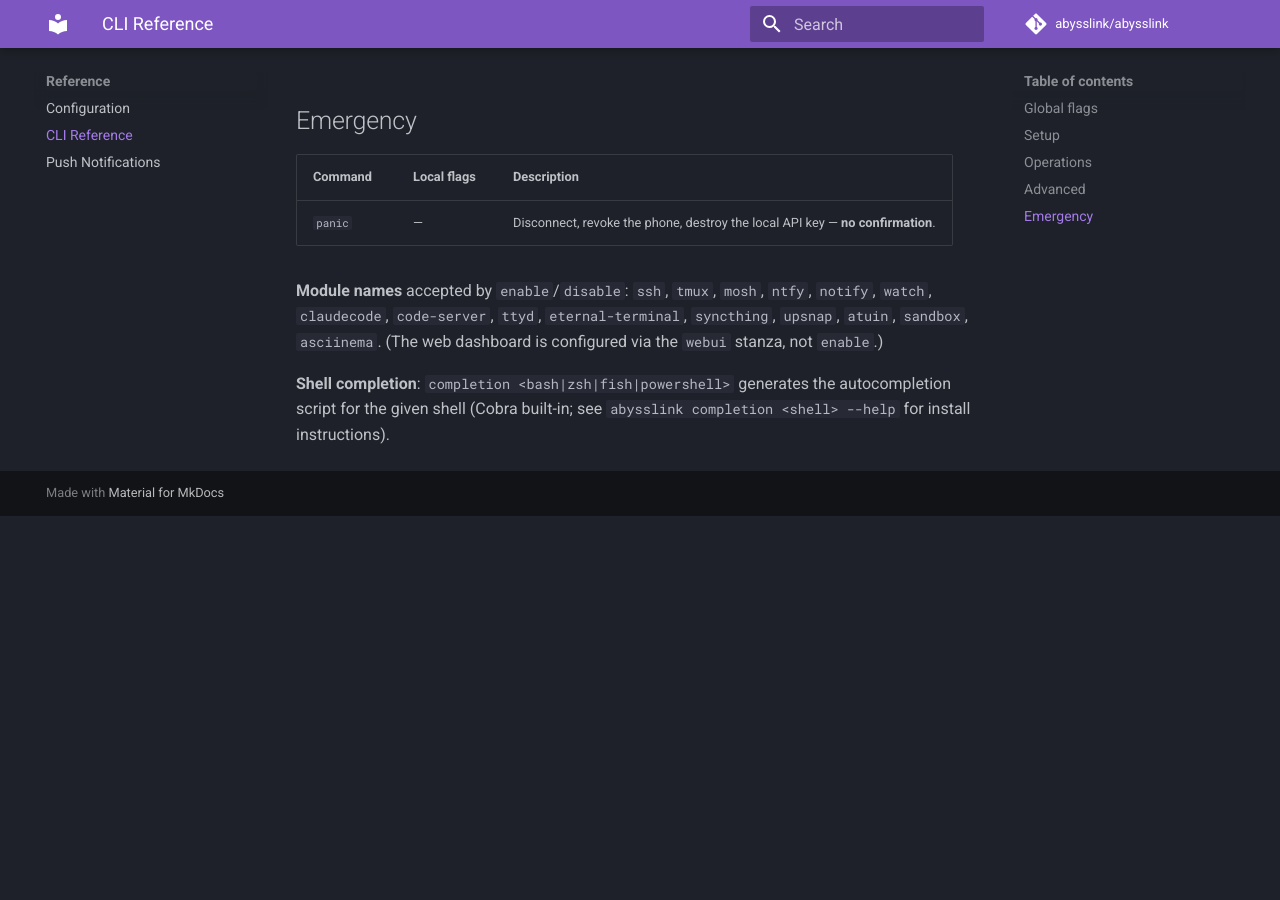
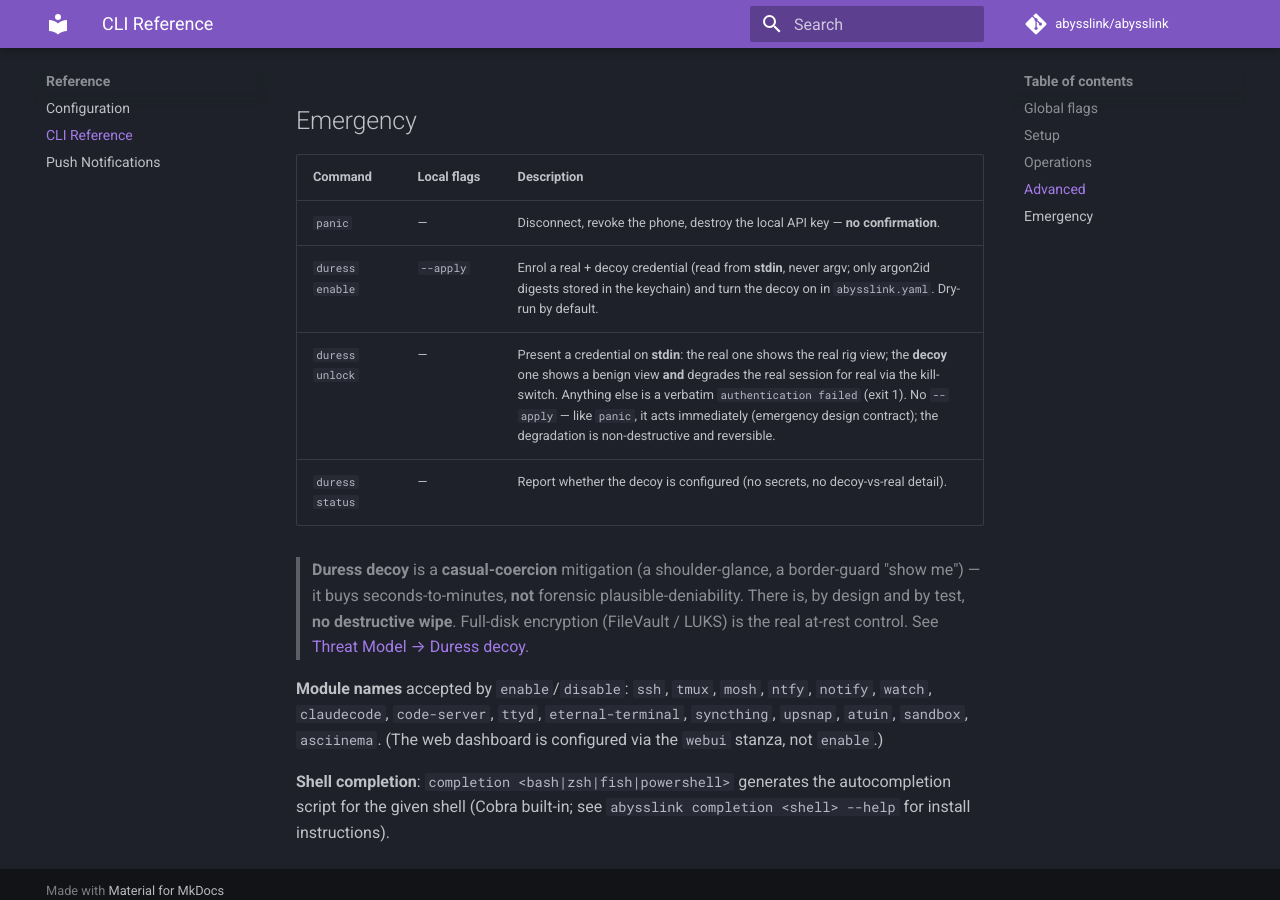
Before and after one commit to abysslink/abysslink, an MkDocs documentation site: the page built from docs/cli-reference.md, in a window 1280 px wide and 900 px high, scrolled down 6195 px. Built offline with MkDocs 1.6.1 and Material for MkDocs 9.7.7, drawn with Linux system fonts in a browser that asks for light colours; comment, search, counter and statistics services are not loaded; before the commit the page ends 6711 px from its top, so only the background shows below that.

Commit message:
docs(cli): document the abysslink duress command group in the CLI reference
The Phase 39 duress decoy shipped enable/unlock/status but the CLI reference
(command catalog) was not updated. Add the three commands to the Emergency
section with the stdin-only / dry-run-default / no-wipe honest framing and a
link to the threat model.

Co-Authored-By: Claude Opus 4.8 <noreply@anthropic.com>
Signed-off-by: mohandoz <mohandoz@users.noreply.github.com>

```diff
--- a/docs/cli-reference.md
+++ b/docs/cli-reference.md
@@ -87,6 +87,11 @@ Persistent flags on the root command, available to every subcommand:
 | Command | Local flags | Description |
 |---|---|---|
 | `panic` | — | Disconnect, revoke the phone, destroy the local API key — **no confirmation**. |
+| `duress enable` | `--apply` | Enrol a real + decoy credential (read from **stdin**, never argv; only argon2id digests stored in the keychain) and turn the decoy on in `abysslink.yaml`. Dry-run by default. |
+| `duress unlock` | — | Present a credential on **stdin**: the real one shows the real rig view; the **decoy** one shows a benign view **and** degrades the real session for real via the kill-switch. Anything else is a verbatim `authentication failed` (exit 1). No `--apply` — like `panic`, it acts immediately (emergency design contract); the degradation is non-destructive and reversible. |
+| `duress status` | — | Report whether the decoy is configured (no secrets, no decoy-vs-real detail). |
+
+> **Duress decoy** is a **casual-coercion** mitigation (a shoulder-glance, a border-guard "show me") — it buys seconds-to-minutes, **not** forensic plausible-deniability. There is, by design and by test, **no destructive wipe**. Full-disk encryption (FileVault / LUKS) is the real at-rest control. See [Threat Model → Duress decoy](security/threat-model.md).
 
 **Module names** accepted by `enable`/`disable`: `ssh`, `tmux`, `mosh`, `ntfy`, `notify`, `watch`, `claudecode`, `code-server`, `ttyd`, `eternal-terminal`, `syncthing`, `upsnap`, `atuin`, `sandbox`, `asciinema`. (The web dashboard is configured via the `webui` stanza, not `enable`.)
 
```
